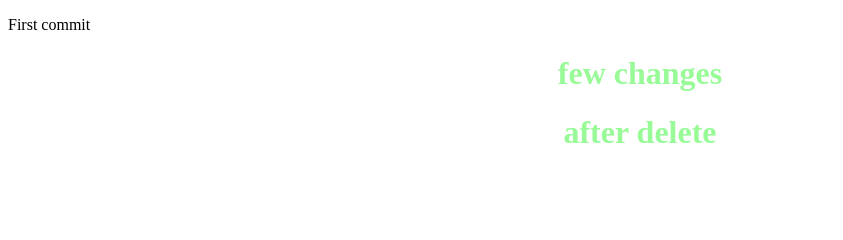
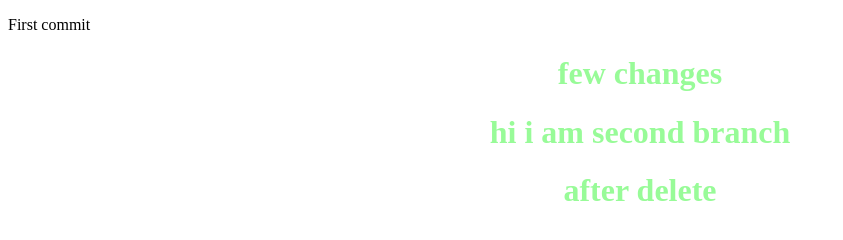
Before and after one commit to Fathir-shishir/First-repo, a plain HTML site: page Index.html in a window 1280 px wide. Shown: the whole page, without its empty margins (0-843 px from the left). Drawn offline with Linux system fonts and the light colour scheme.

Commit message:
secong branch

```diff
--- a/Index.html
+++ b/Index.html
@@ -13,6 +13,8 @@
     </p>
     <h1>few changes </h1>
 
+    <h1>hi i am second branch</h1>
+
     <h1>after delete</h1>
 </body>
 </html>
```
